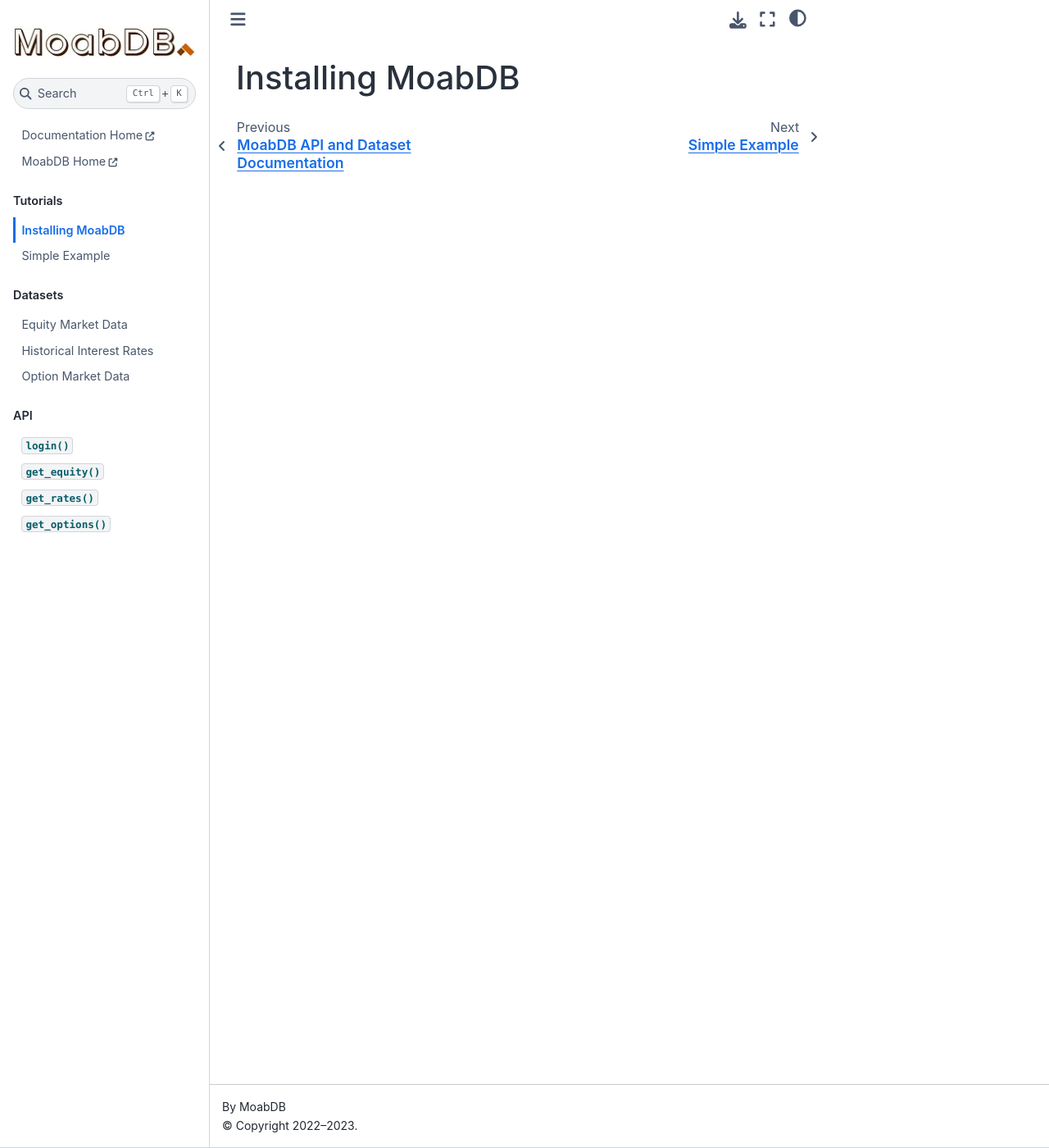
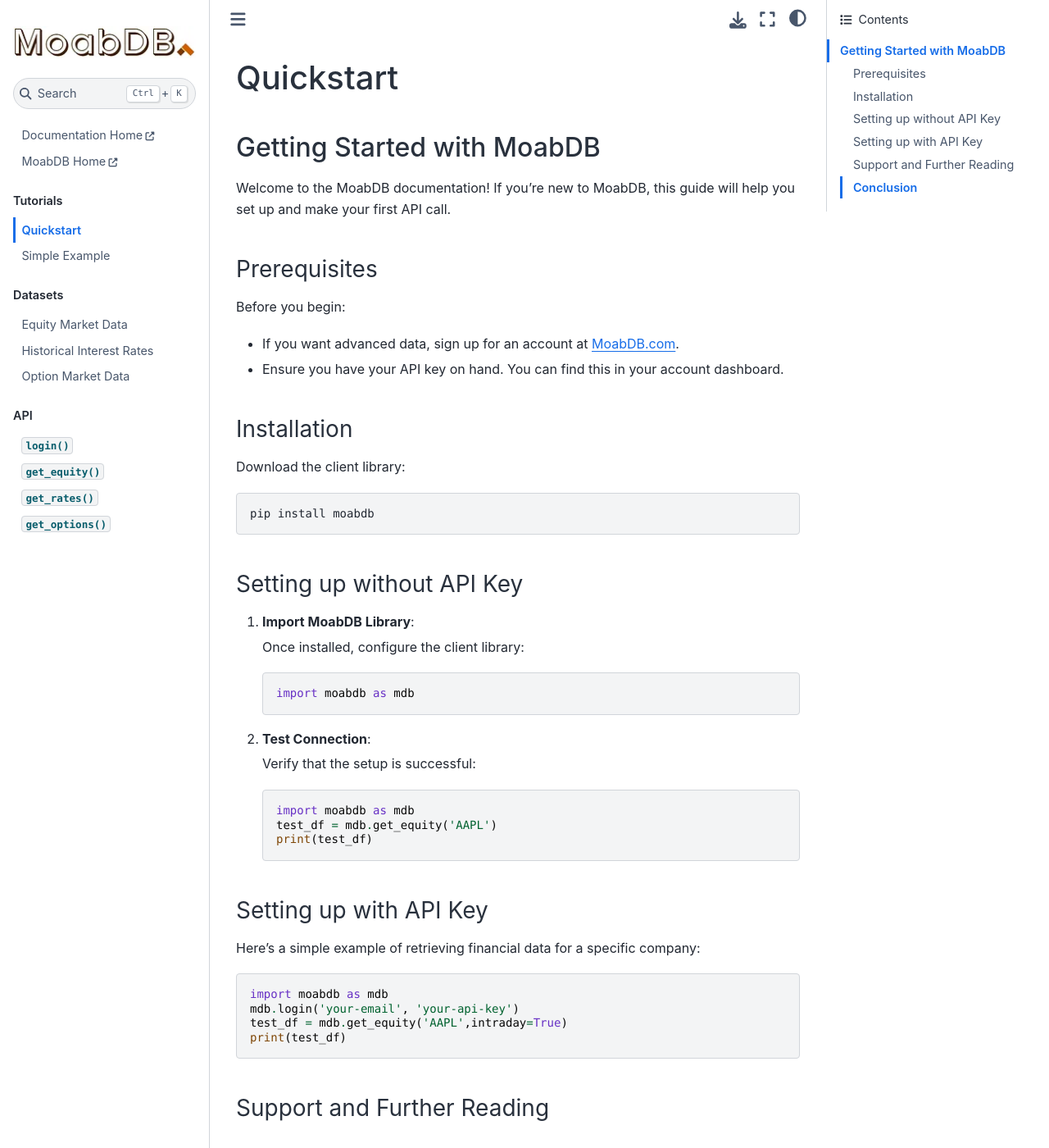
Before and after one commit to MoabDB/moabdb-py, a Sphinx documentation site: the page built from docs/source/tutorial/installation.rst, in a window 1280 px wide and 1400 px high. Shown: the whole window at 82% size. Built offline with Sphinx 7.4.7 and the Sphinx Book theme 1.1.4, drawn with Linux system fonts in a browser that asks for light colours; pages that are not in the unit, such as notebooks, are missing from menus; some of the changed text lies outside the part shown.

Commit message:
tutorial1

```diff
--- a/docs/source/tutorial/installation.rst
+++ b/docs/source/tutorial/installation.rst
@@ -1,2 +1,74 @@
-Installing MoabDB
-#################
+Quickstart
+##########
+
+Getting Started with MoabDB
+===========================
+
+Welcome to the MoabDB documentation! If you're new to MoabDB, this guide will help you set up and make your first API call.
+
+Prerequisites
+-------------
+
+Before you begin:
+
+* If you want advanced data, sign up for an account at `MoabDB.com <https://moabdb.com>`_.
+* Ensure you have your API key on hand. You can find this in your account dashboard.
+
+
+Installation
+------------
+
+Download the client library:
+
+.. code-block:: bash
+
+   pip install moabdb
+
+
+Setting up without API Key
+--------------------------
+
+1. **Import MoabDB Library**:
+
+   Once installed, configure the client library:
+
+   .. code-block:: python
+
+      import moabdb as mdb
+
+2. **Test Connection**:
+
+   Verify that the setup is successful:
+
+   .. code-block:: python
+
+      import moabdb as mdb
+      test_df = mdb.get_equity('AAPL')
+      print(test_df)
+
+Setting up with API Key
+-----------------------
+
+Here's a simple example of retrieving financial data for a specific company:
+
+.. code-block:: python
+
+   import moabdb as mdb
+   mdb.login('your-email', 'your-api-key')
+   test_df = mdb.get_equity('AAPL',intraday=True)
+   print(test_df)
+
+
+Support and Further Reading
+---------------------------
+
+.. If you encounter any issues or need further assistance:
+
+.. * Check out our `FAQ Section <link-to-faq>`_.
+.. * Dive deeper into our `API Reference <link-to-api-reference>`_.
+.. * For technical issues, contact our `support team <support-email>`_.
+
+Conclusion
+----------
+
+Congratulations! You've made your first API call with MoabDB. Explore further, integrate it with your applications, and make the most out of our powerful financial data.
```
Also changed, not shown: docs/source/index.rst (+6 -18 lines).
